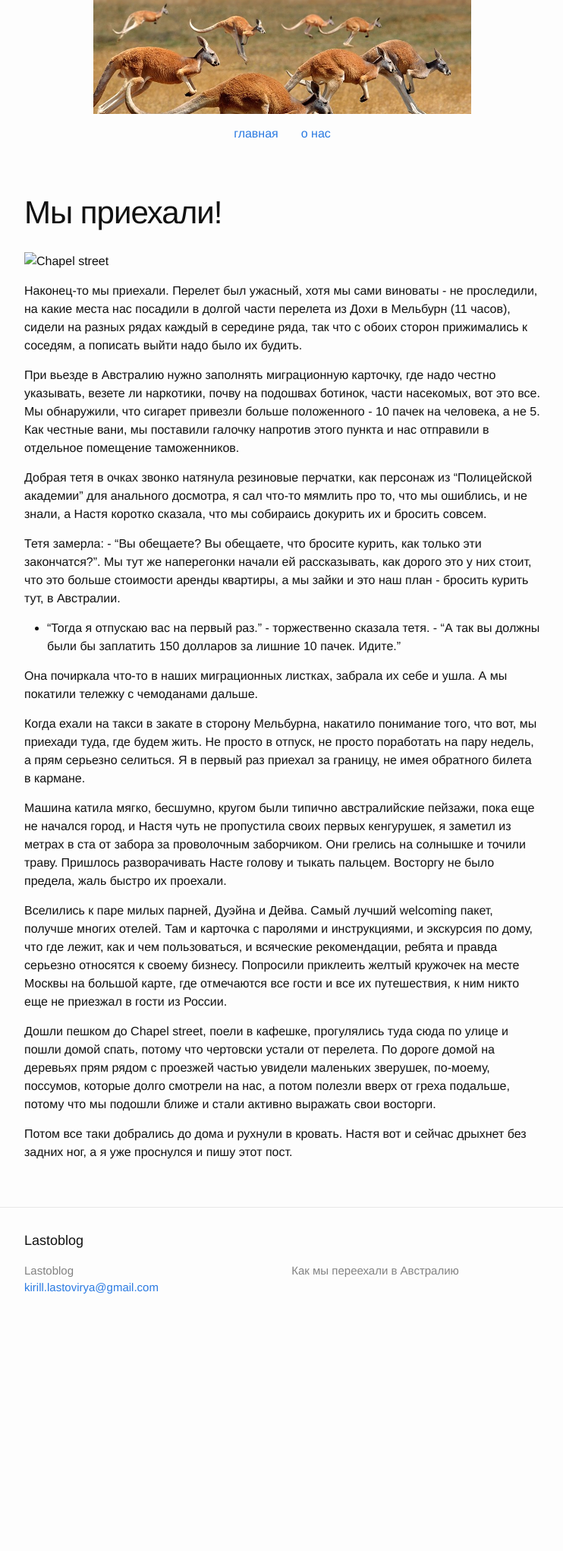
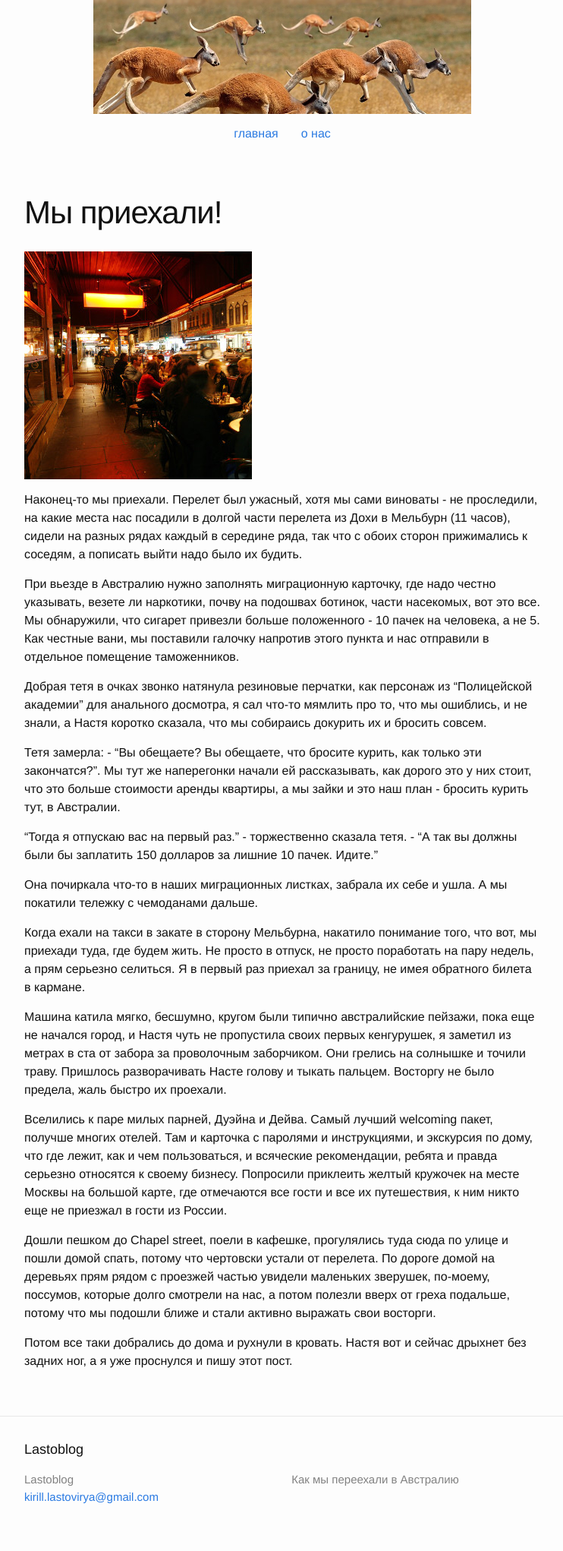
Before and after one commit to lastoblog/lastoblog.github.io, a Jekyll site: the page built from _posts/2016-11-09-we-arrived.markdown, in a window 1280 px wide. Shown: the whole page at 76% size, without its empty margins (268-1010 px from the left). Built offline with Jekyll 4.4.1, drawn with Linux system fonts in a browser that asks for light colours; before the commit the page ends 1767 px from its top, so only the background shows below that.

Commit message:
fixed post pictures and markdown

```diff
--- a/_posts/2016-11-09-we-arrived.markdown
+++ b/_posts/2016-11-09-we-arrived.markdown
@@ -2,10 +2,10 @@
 layout: post
 title:  "Мы приехали!"
 date:   2016-11-09 04:39:00
-preview: 2016-11-09-chapel-small.jpg
+preview: /assets/2016-11-09-chapel-small.jpg
 ---
 
-![Chapel street](2016-11-09-chapel-small.jpg)
+![Chapel street](/assets/2016-11-09-chapel-small.jpg)
 
 Наконец-то мы приехали. Перелет был ужасный, хотя мы сами виноваты - не проследили, на какие места нас посадили в долгой части перелета из Дохи в Мельбурн (11 часов), сидели на разных рядах каждый в середине ряда, так что с обоих сторон прижимались к соседям, а пописать выйти надо было их будить.
 
@@ -15,7 +15,7 @@ preview: 2016-11-09-chapel-small.jpg
 
 Тетя замерла: - "Вы обещаете? Вы обещаете, что бросите курить, как только эти закончатся?". Мы тут же наперегонки начали ей рассказывать, как дорого это у них стоит, что это больше стоимости аренды квартиры, а мы зайки и это наш план - бросить курить тут, в Австралии.
 
-- "Тогда я отпускаю вас на первый раз." - торжественно сказала тетя. - "А так вы должны были бы заплатить 150 долларов за лишние 10 пачек. Идите."
+"Тогда я отпускаю вас на первый раз." - торжественно сказала тетя. - "А так вы должны были бы заплатить 150 долларов за лишние 10 пачек. Идите."
 
 Она почиркала что-то в наших миграционных листках, забрала их себе и ушла. А мы покатили тележку с чемоданами дальше.
 
```
